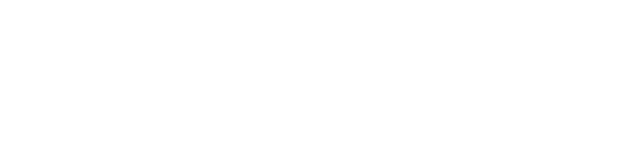
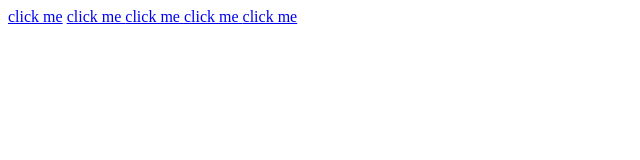
Before and after one commit to Mohit2005123/broken-web, a plain HTML site: page index.html in a window 1280 px wide. Shown: the whole page, without its empty margins (0-640 px from the left). Drawn offline with Linux system fonts and the light colour scheme.

Commit message:
Second commit

```diff
--- a/index.html
+++ b/index.html
@@ -6,10 +6,10 @@
     <title>Document</title>
 </head>
 <body>
-    <a href="https://www.google.com/mohit"></a>
-    <a href="https://www.google.com/naresh"></a>
-    <a href="https://www.google.com/chetna"></a>
-    <a href="https://www.google.com/sdf"></a>
-    <a href="https://www.google.com/mdfafdaohit"></a>
+    <a href="https://www.google.com/mohit"> click me</a>
+    <a href="https://www.google.com/naresh"> click me </a>
+    <a href="https://www.google.com/chetna"> click me </a>
+    <a href="https://www.google.com/sdf"> click me </a>
+    <a href="https://www.google.com/mdfafdaohit"> click me </a>
 </body>
 </html>
```
